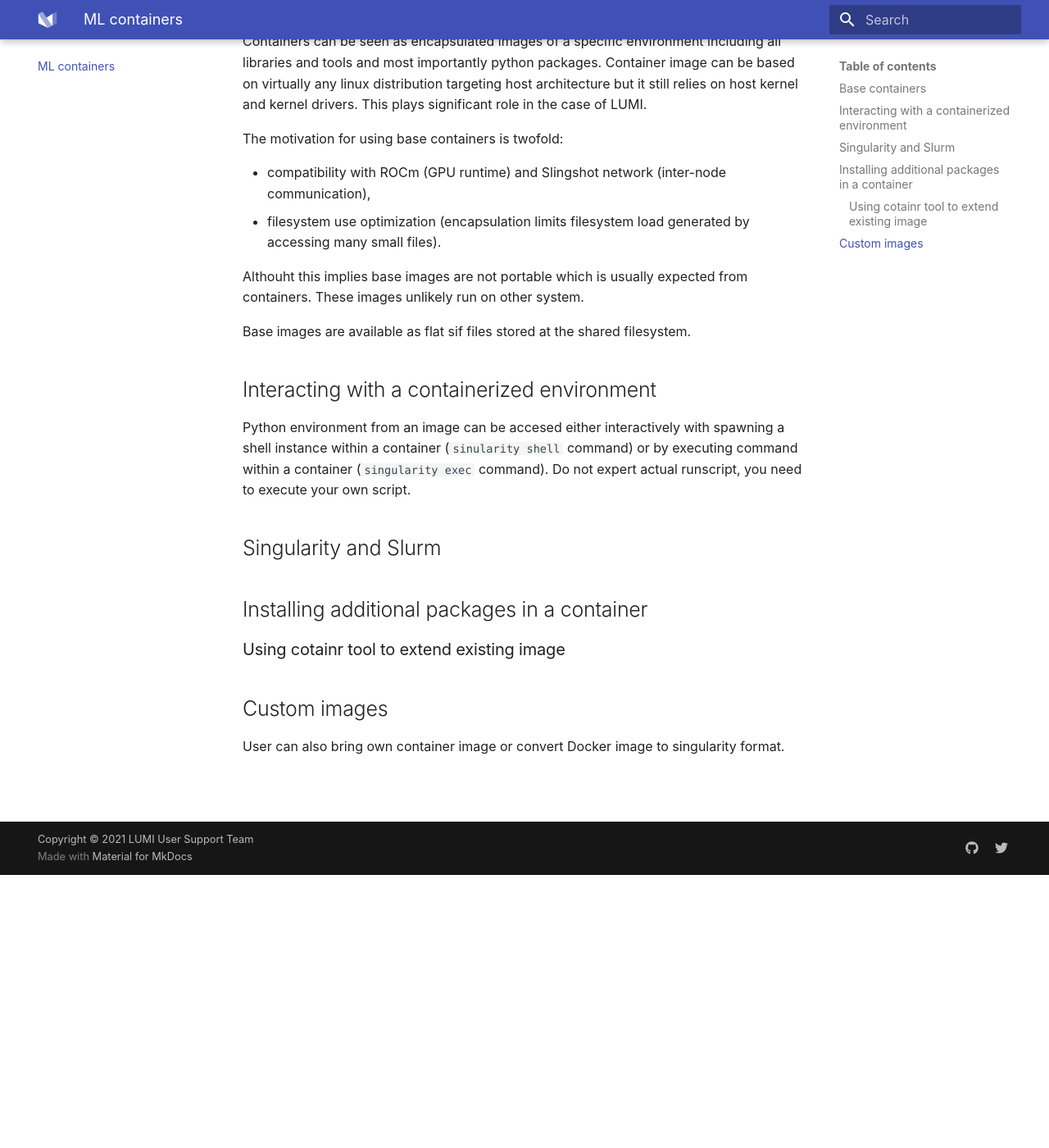
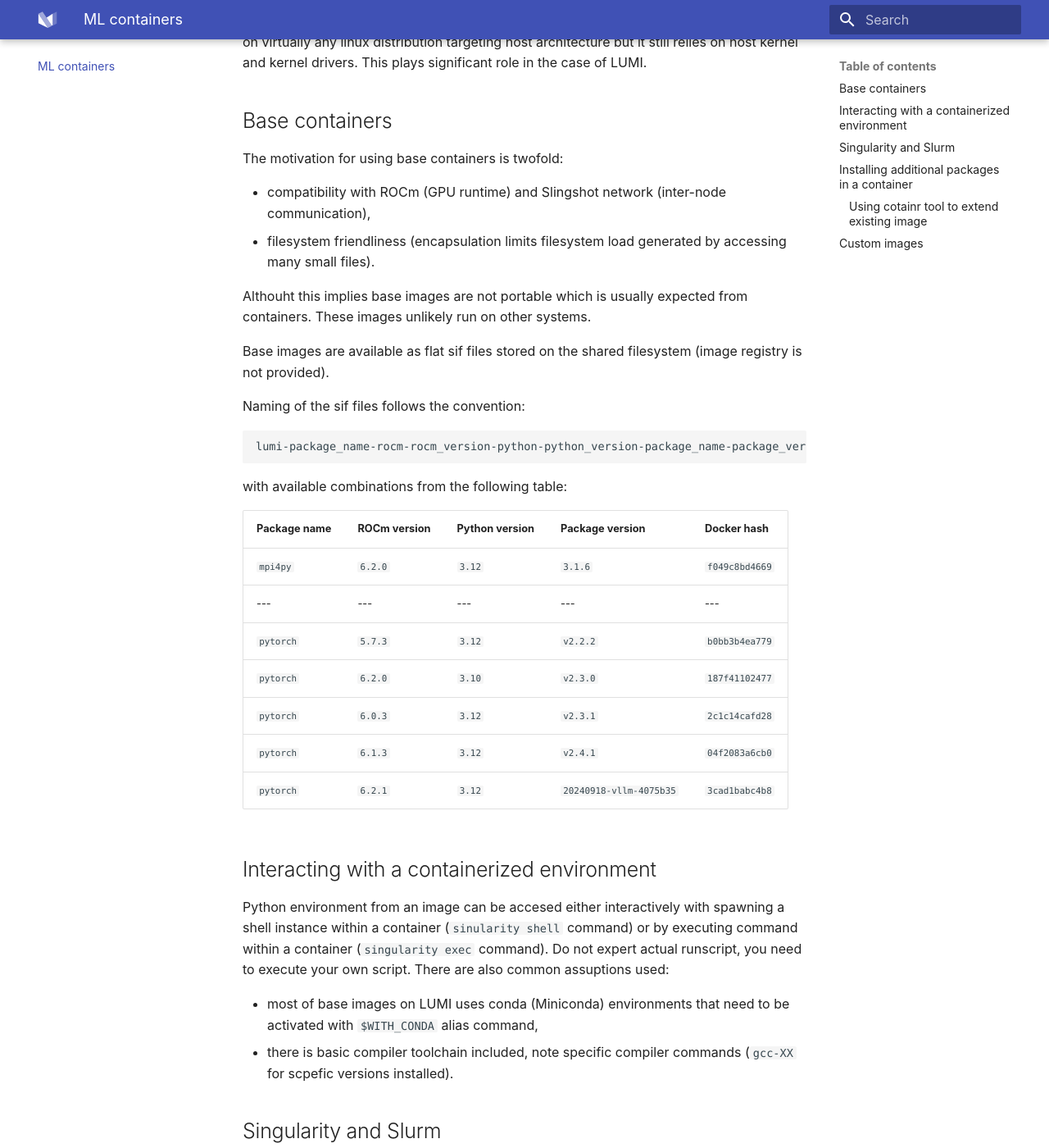
Before and after one commit to aniskhan25/LUMI-AI-Guide, an MkDocs documentation site: the page built from docs/containers.md, in a window 1280 px wide and 1400 px high, scrolled down 333 px. Shown: the whole window at 82% size. Built offline with MkDocs 1.6.1 and Material for MkDocs 9.7.7, drawn with Linux system fonts in a browser that asks for light colours; some of the changed text lies outside the part shown.

Commit message:
Images list

````diff
--- a/docs/containers.md
+++ b/docs/containers.md
@@ -1,25 +1,49 @@
 # Working with containers on LUMI
-
-## Base containers
 
 Machine learning frameworks on LUMI are served as isolated environments in a form of container images with fundametal set of Python packages. LUMI uses the [Singularity](https://docs.sylabs.io/guides/main/user-guide/) (SingularityCE) container runtime.
 
 Containers can be seen as encapsulated images of a specific environment including all libraries and tools and most importantly python packages. Container image can be based on virtually any linux distribution targeting host architecture but it still relies on host kernel and kernel drivers. This plays significant role in the case of LUMI.
 
+## Base containers
+
 The motivation for using base containers is twofold:
 
  - compatibility with ROCm (GPU runtime) and Slingshot network (inter-node communication),
- - filesystem use optimization (encapsulation limits filesystem load generated by accessing many small files).
+ - filesystem friendliness (encapsulation limits filesystem load generated by accessing many small files).
 
-Althouht this implies base images are not portable which is usually expected from containers. These images unlikely run on other system.
+Althouht this implies base images are not portable which is usually expected from containers. These images unlikely run on other systems.
 
-Base images are available as flat sif files stored at the shared filesystem.
+Base images are available as flat sif files stored on the shared filesystem (image registry is not provided).
+
+Naming of the sif files follows the convention:
+
+```
+lumi-package_name-rocm-rocm_version-python-python_version-package_name-package_version-dockerhash-docker_hash.sif
+```
+
+with available combinations from the following table:
+
+| Package name | ROCm version | Python version | Package version | Docker hash |
+| --- | --- | --- | --- | --- |
+|  `mpi4py` | `6.2.0` | `3.12` | `3.1.6` | `f049c8bd4669` |
+| --- | --- | --- | --- | --- |
+| `pytorch` | `5.7.3` | `3.12` | `v2.2.2` | `b0bb3b4ea779` |
+| `pytorch` | `6.2.0` | `3.10` | `v2.3.0` | `187f41102477` |
+| `pytorch` | `6.0.3` | `3.12` | `v2.3.1` | `2c1c14cafd28` |
+| `pytorch` | `6.1.3` | `3.12` | `v2.4.1` | `04f2083a6cb0` |
+| `pytorch` | `6.2.1` | `3.12` | `20240918-vllm-4075b35` | `3cad1babc4b8` |
+
 
 ## Interacting with a containerized environment
 
-Python environment from an image can be accesed either interactively with spawning a shell instance within a container (`sinularity shell` command) or by executing command within a container (`singularity exec` command). Do not expert actual runscript, you need to execute your own script.
+Python environment from an image can be accesed either interactively with spawning a shell instance within a container (`sinularity shell` command) or by executing command within a container (`singularity exec` command). Do not expert actual runscript, you need to execute your own script. There are also common assuptions used:
+
+ - most of base images on LUMI uses conda (Miniconda) environments that need to be activated with `$WITH_CONDA` alias command,
+ - there is basic compiler toolchain included, note specific compiler commands (`gcc-XX` for scpefic versions installed).
 
 ## Singularity and Slurm
+
+Most of the time container executeis on a compute node same way as regular program is. You need to prepend singularity command with `srun` launcher; plese note multiple srun tasks will spawn independent instances of the same container image.
 
 ## Installing additional packages in a container
 
@@ -27,4 +51,4 @@
 
 ## Custom images
 
-User can also bring own container image or convert Docker image to singularity format.
+User can also bring own container image or convert image from registry (DockerHub for instance) to singularity format.
````
